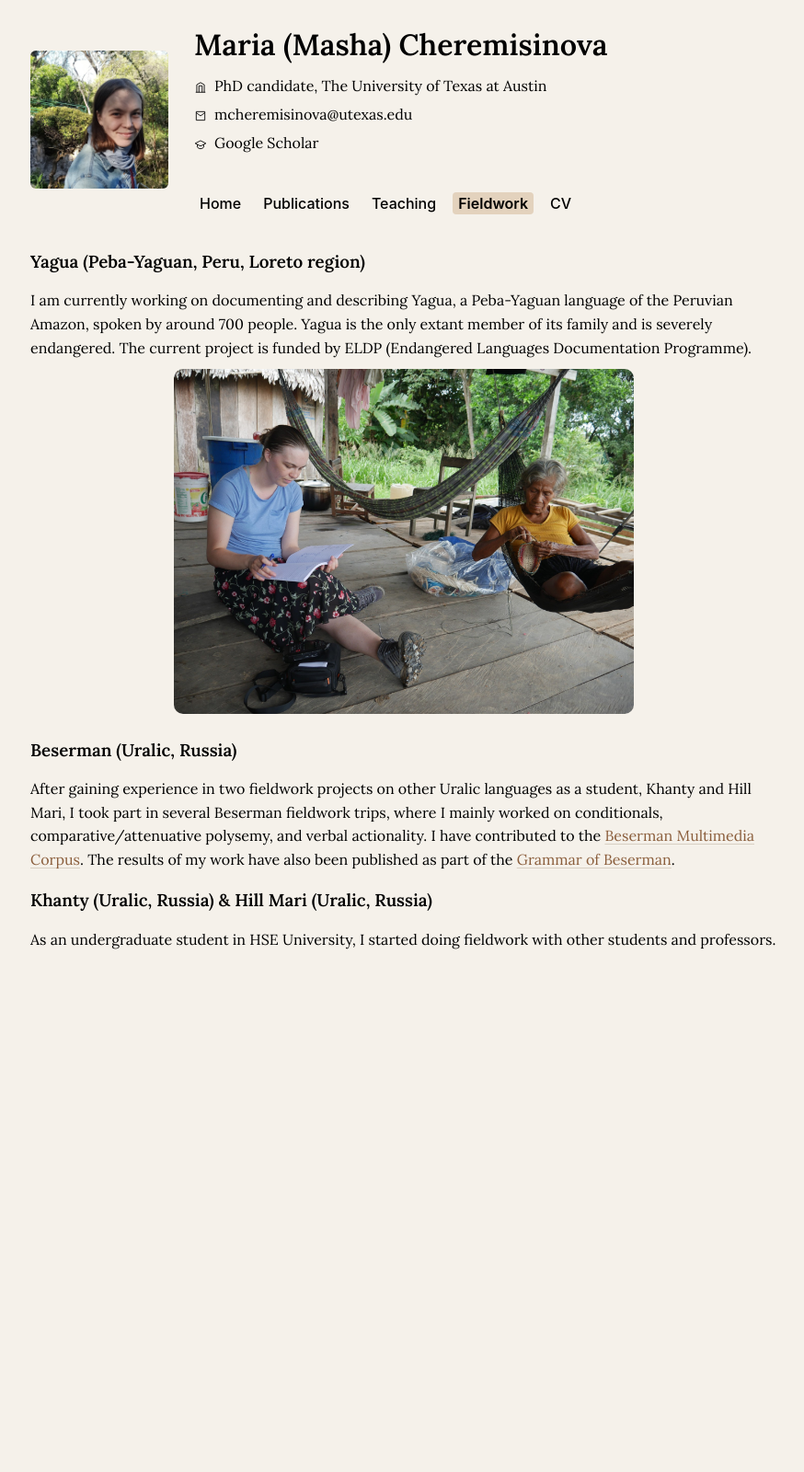
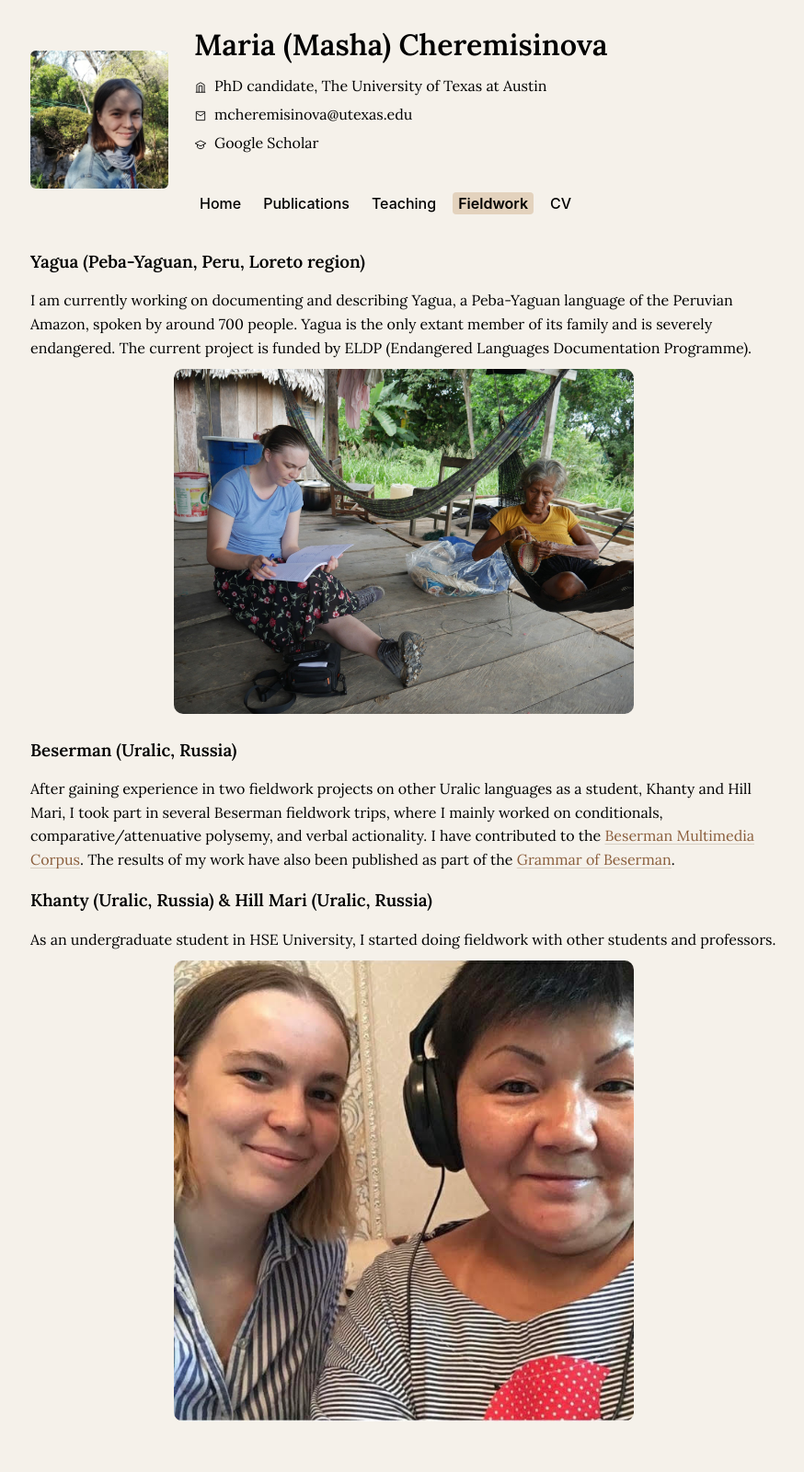
Before and after one commit to mashache/mashache.github.io, a Jekyll site: the page built from pages/fieldwork.md, in a window 1280 px wide. Shown: the whole page at 92% size, without its empty margins (201-1075 px from the left). Built offline with Jekyll 4.4.1, drawn with Linux system fonts in a browser that asks for light colours; before the commit the page ends 1082 px from its top, so only the background shows below that.

Commit message:
Update fieldwork.md

```diff
--- a/pages/fieldwork.md
+++ b/pages/fieldwork.md
@@ -18,3 +18,7 @@ After gaining experience in two fieldwork projects on other Uralic languages as
 
 ### Khanty (Uralic, Russia) & Hill Mari (Uralic, Russia)
 As an undergraduate student in HSE University, I started doing fieldwork with other students and professors.
+
+<p align="center">
+  <img src="../assets/img/Olga_masha_fieldwork.jpg" width="500">
+</p>
```
